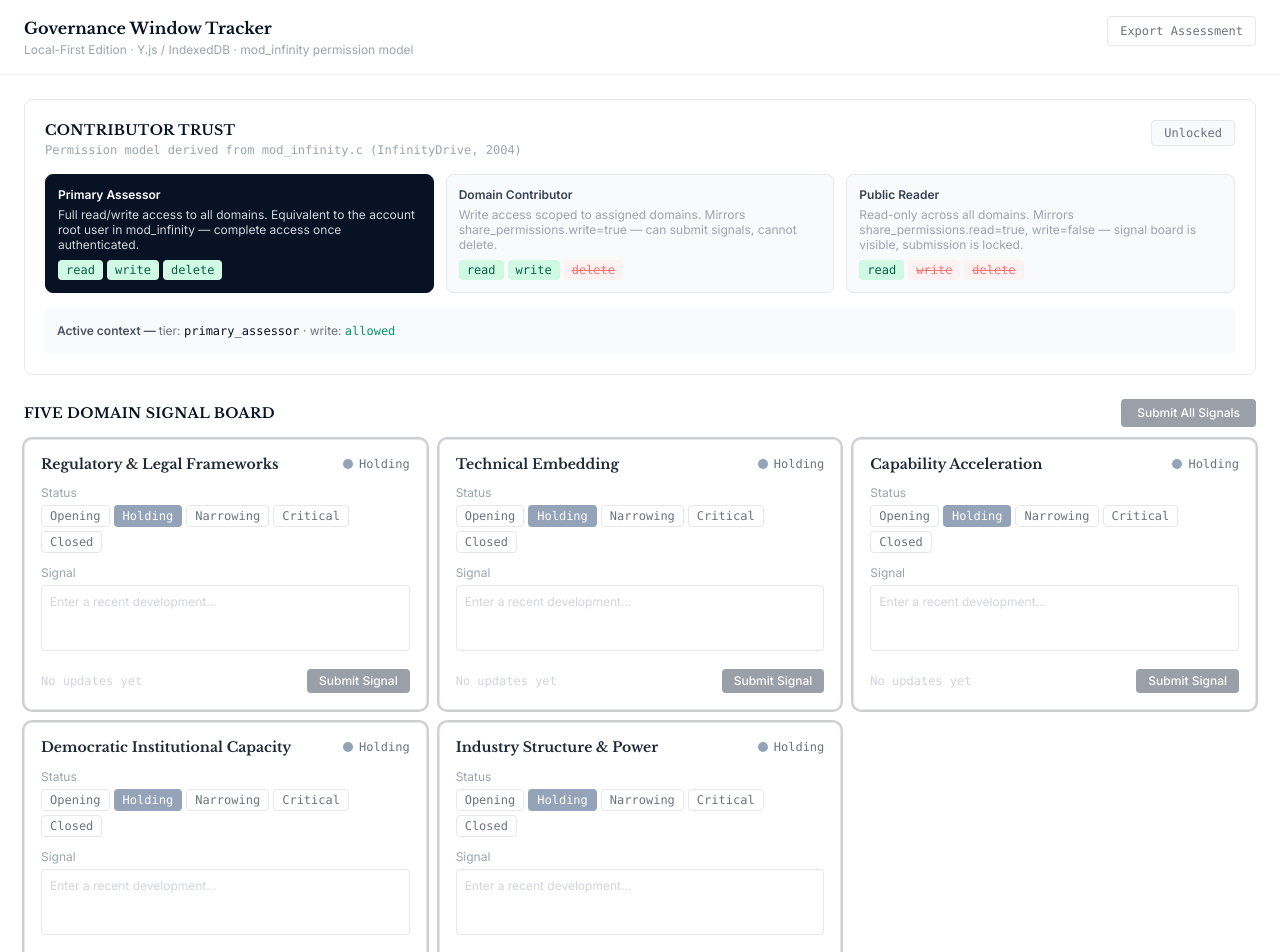
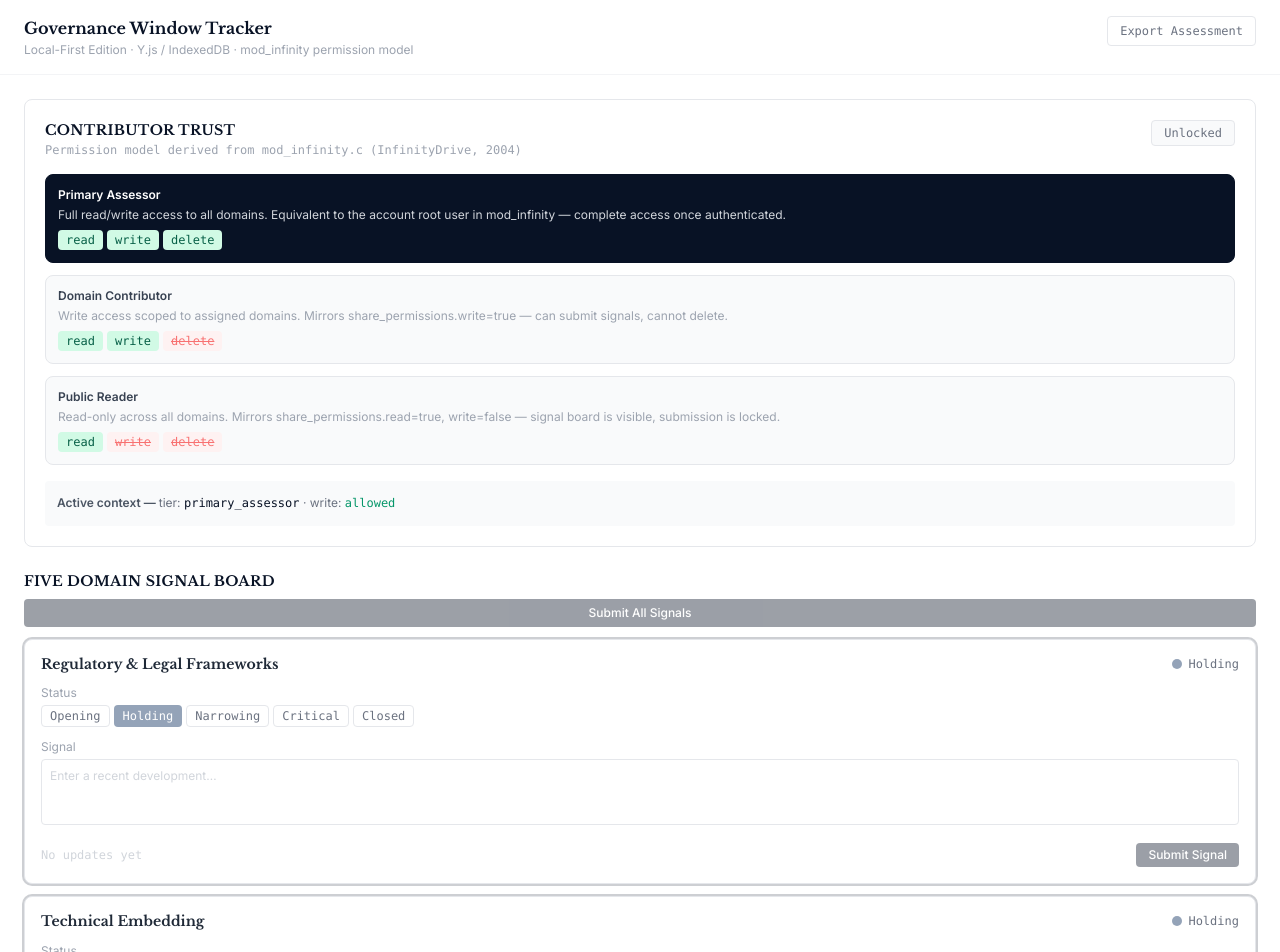
Before and after one commit to jediwright/governance-tracker, a React (Vite) app in the folder gwt-app/: page / in a window 1280 px wide. Shown: the top 952 px of the page. Built offline with nearby package versions, Linux system fonts and the light colour scheme; what y-indexeddb would draw is missing.

Commit message:
fix: mobile layout stacking for cards, header, and heritage table

```diff
--- a/gwt-app/src/components/DomainBoard.tsx
+++ b/gwt-app/src/components/DomainBoard.tsx
@@ -188,7 +188,7 @@ export function DomainBoard({ accessCtx }: Props) {
 
   return (
     <section aria-label="Five Domain Signal Board">
-      <div className="flex items-center justify-between mb-3">
+      <div className="flex flex-col gap-2 mb-3">
         <h2 className="text-sm font-semibold text-[#081225] tracking-wide uppercase font-serif">
           Five Domain Signal Board
         </h2>
@@ -206,7 +206,7 @@ export function DomainBoard({ accessCtx }: Props) {
           </button>
         )}
       </div>
-      <div className="grid grid-cols-1 sm:grid-cols-2 xl:grid-cols-3 gap-3">
+      <div className="grid grid-cols-1 gap-3">
         {DOMAINS.map(d => (
           <DomainCard
             key={d.id}
--- a/gwt-app/src/components/PermissionPanel.tsx
+++ b/gwt-app/src/components/PermissionPanel.tsx
@@ -43,7 +43,7 @@ export function PermissionPanel({ currentTier, onTierChange, assessmentLocked, o
         </button>
       </div>
 
-      <div className="grid grid-cols-3 gap-3 mb-4">
+      <div className="grid grid-cols-1 gap-3 mb-4">
         {(Object.values(TIERS) as typeof TIERS[keyof typeof TIERS][]).map(tier => (
           <button
             key={tier.name}
```
